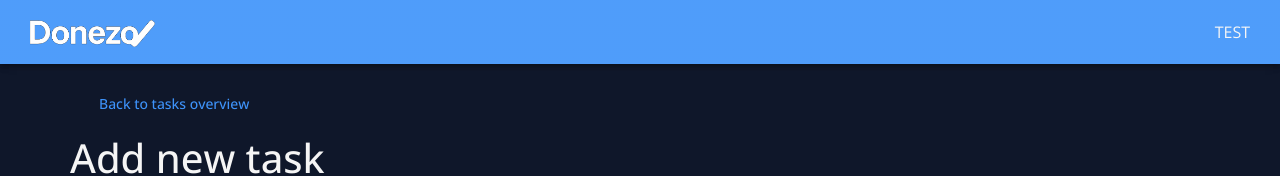
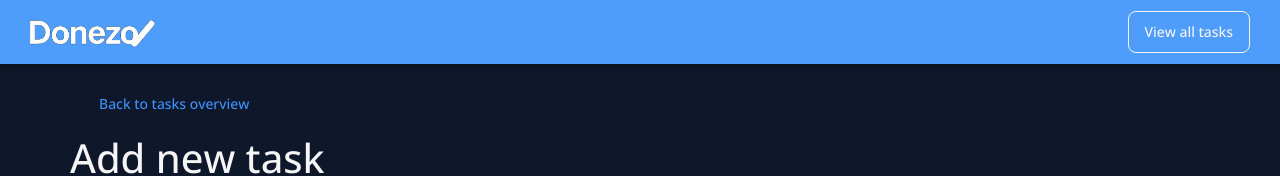
Before and after one commit to dev-harvey/h009_donezo, a Next.js app in the folder donezo/: page /tasks/add in a window 1280 px wide. Shown: the top 176 px of the page. Built offline with nearby package versions, Linux system fonts and the light colour scheme; no server answers; some icons are missing; what @mui/material-nextjs would draw is missing.

Commit message:
Clearing not needed TODOs

```diff
--- a/donezo/components/HeaderToolbar.js
+++ b/donezo/components/HeaderToolbar.js
@@ -1,11 +1,15 @@
-import { AppBar, Box, Button, Toolbar, Typography } from "@mui/material";
+import { AppBar, Box, Button, Toolbar } from "@mui/material";
+import { Link } from "next/link";
 
 import logo from "@/assets/images/logo-white.png";
 import Image from "next/image";
 
 export default function HeaderToolbar() {
   return (
-    <AppBar position="static" sx={{ backgroundColor: 'primary.main' }}>
+    <AppBar
+      position="static"
+      sx={{ backgroundColor: "primary.main" }}
+    >
       <Toolbar>
         <Box
           component="a"
@@ -18,12 +22,19 @@ export default function HeaderToolbar() {
             width="125"
             height="30"
             priority
-            style={{ display: "block "}}
+            style={{ display: "block " }}
           />
         </Box>
         <Box sx={{ display: "block", flexGrow: 1 }} />
         <Box sx={{ display: "block", flexGrow: 0 }}>
-          <Typography>TEST</Typography>
+          <Button
+            variant="outlined"
+            component={Link}
+            href="/"
+            color="white"
+          >
+            View all tasks
+          </Button>
         </Box>
       </Toolbar>
     </AppBar>
--- a/donezo/lib/db.js
+++ b/donezo/lib/db.js
@@ -26,7 +26,6 @@ export async function getTasks() {
   const querySnapshot = await getDocs(tasksCollection);
   const tasks = [];
 
-  // TODO: change this to a .map instead, better practice
   querySnapshot.forEach((task) => {
     let newTask = {
       id: task.id,
--- a/donezo/theme.js
+++ b/donezo/theme.js
@@ -104,6 +104,4 @@ const theme = createTheme({
   },
 });
 
-// TODO: Standardise Container padding
-
 export default theme;
```
